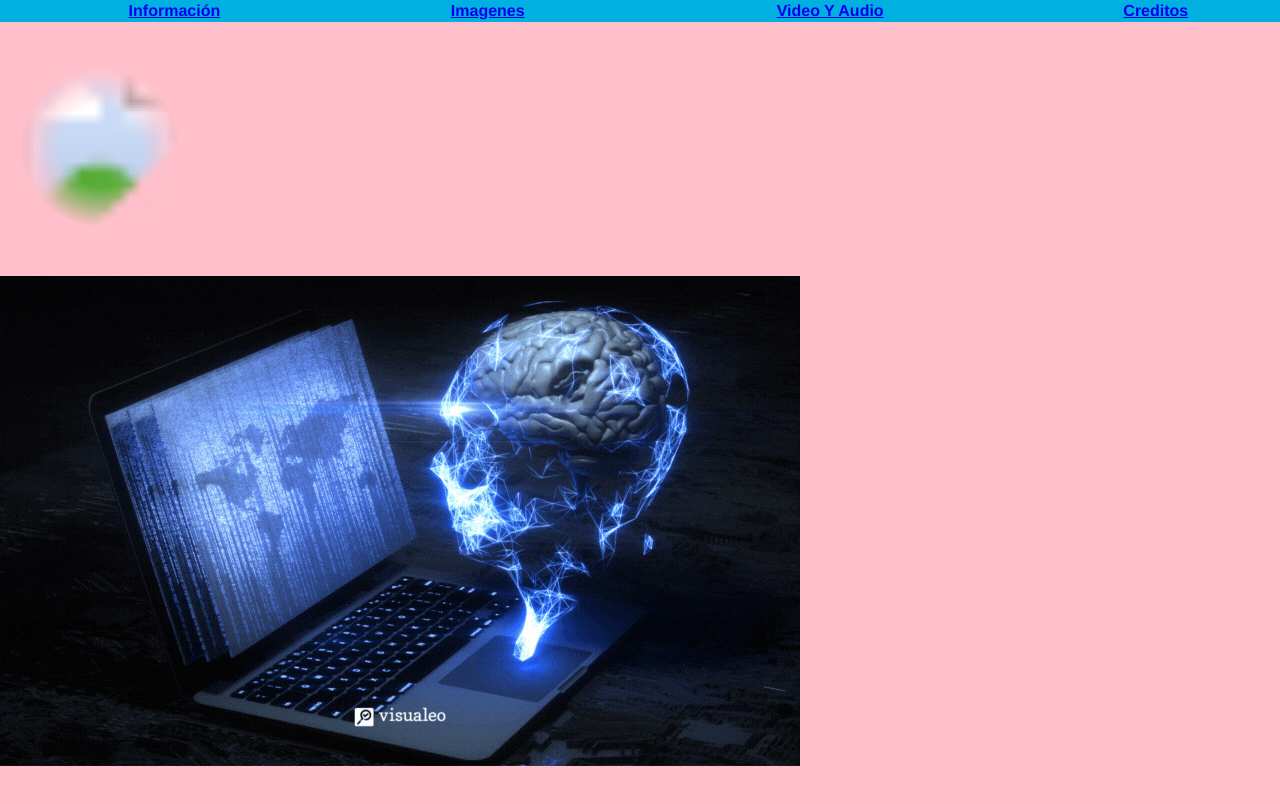
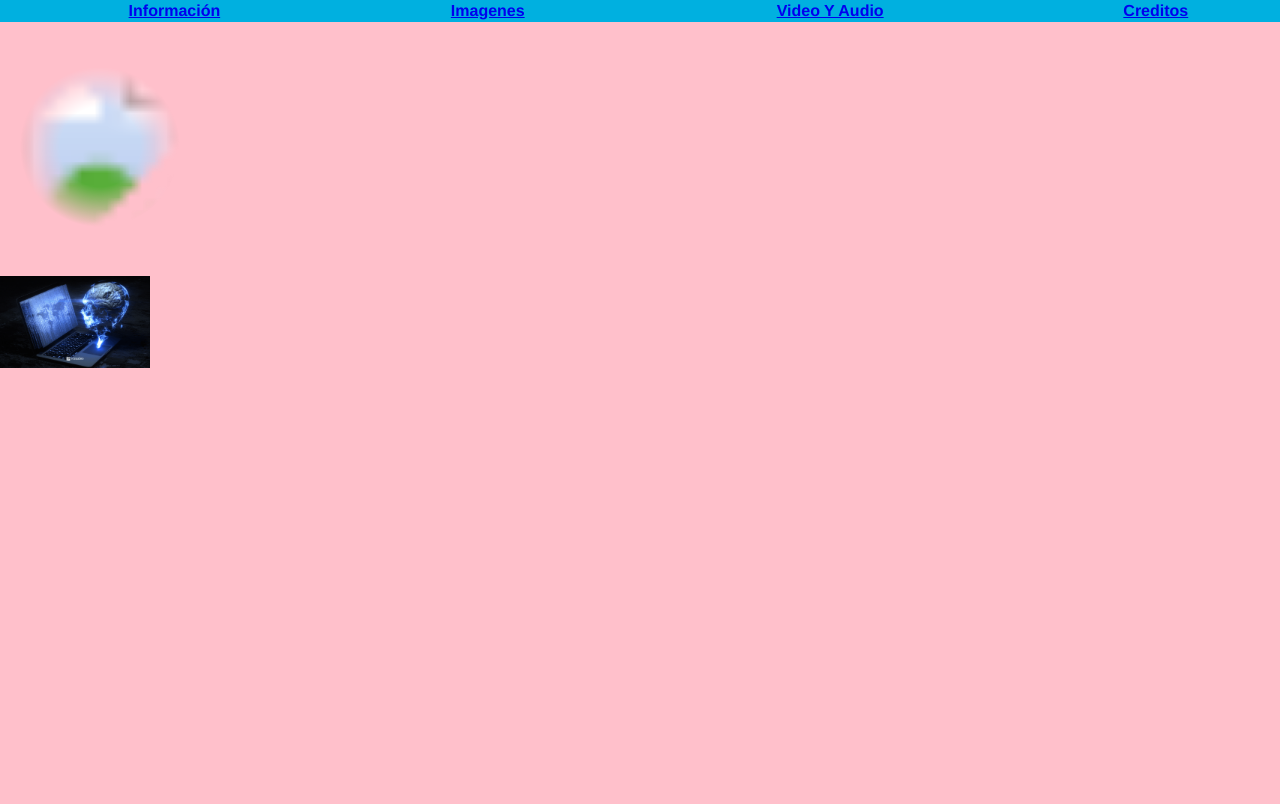
Before and after one commit to YazminJA/ProyectoKY, a plain HTML site: page Index.html in a window 1280 px wide. Drawn offline with Linux system fonts and the light colour scheme.

Commit message:
Add files via upload

```diff
--- a/Index.html
+++ b/Index.html
@@ -31,7 +31,9 @@
    </svg>
    <div class="row">
     <div class="col s-8">
-      <img src="Gift.gif">
+      <a href="Imagenes.html">
+        <img src="Gift.gif".jpg width="150" title="next page"><br>
+        </a>
     </div>
    </div>
 </body>
```
